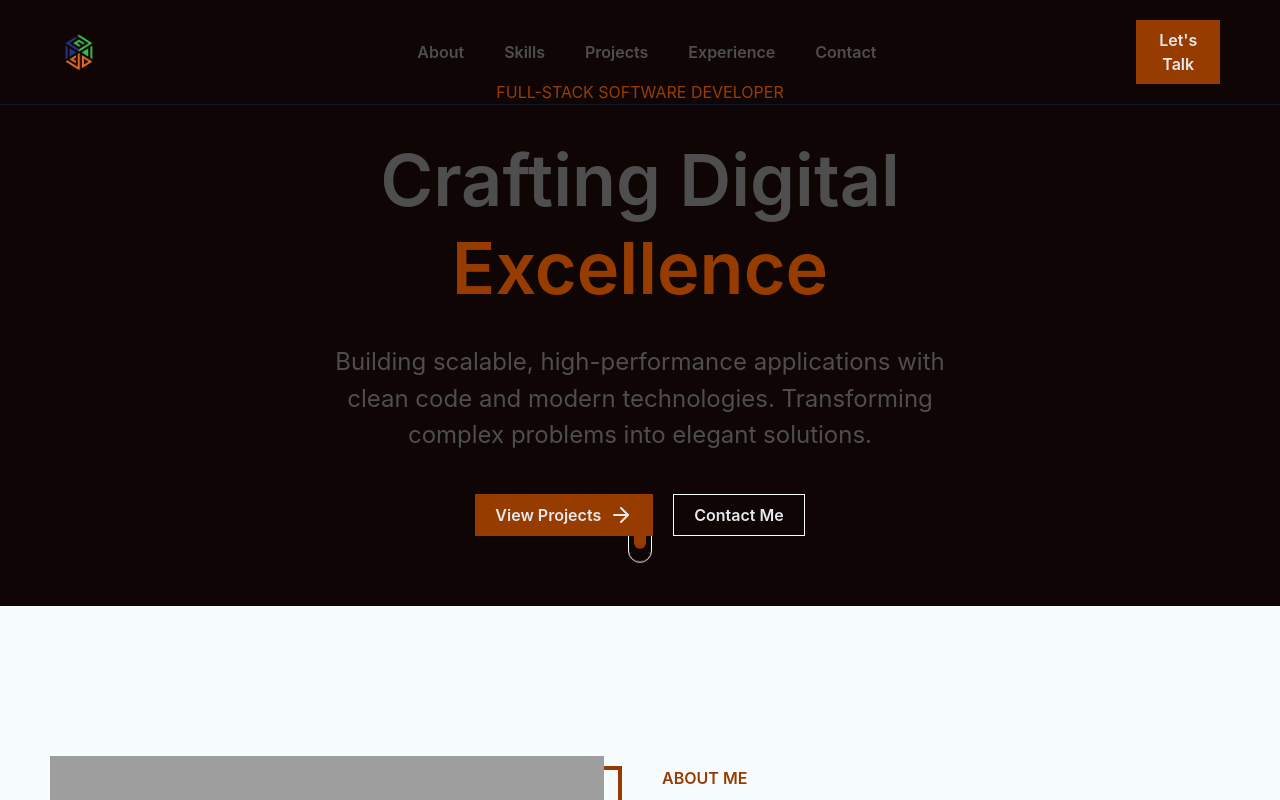
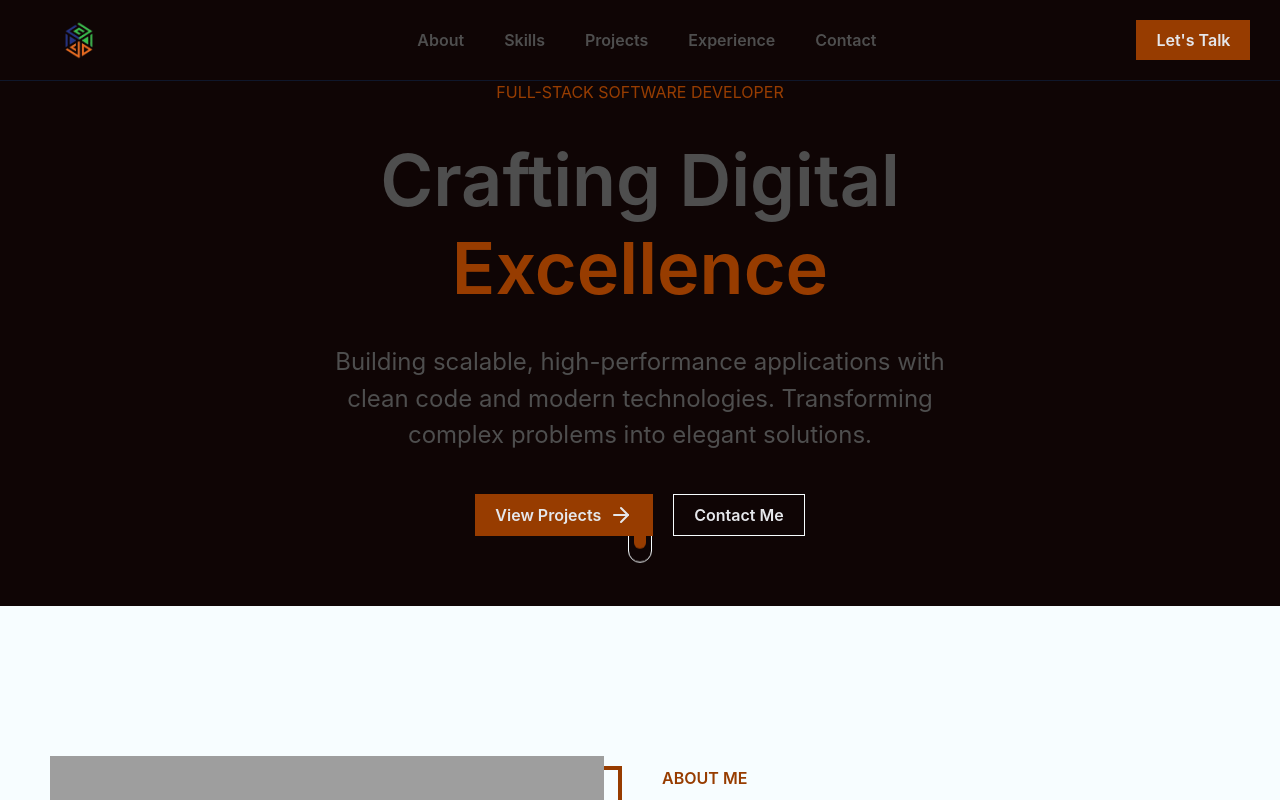
Before and after one commit to onimisijinadu/BlockSage, a React (Vite) app: page / in a window 1280 px wide. Shown: the top 800 px of the page. Built offline with nearby package versions, Linux system fonts and the light colour scheme; grey boxes are pictures that could not be loaded.

Commit message:
updated the navbar and the experienceCard

```diff
--- a/src/section/NavBar.jsx
+++ b/src/section/NavBar.jsx
@@ -61,11 +61,11 @@ export const NavBar = () => {
             href="https://wa.me/2348116394666?text=Hello%20I%20saw%20your%20portfolio"
             target="_blank"
             rel="noopener noreferrer"
-            className="w-full"
+            className="w-fit"
           >
             <Button
               text={"Let's Talk"}
-              className={`bg-brown hover:bg-bhove cursor-pointer text-gray-200 px-5 py-2 font-semibold w-full`}
+              className={`bg-brown hover:bg-bhove cursor-pointer text-gray-200 px-5 py-2 font-semibold whitespace-nowrap`}
             />
           </a>
         </div>
```
